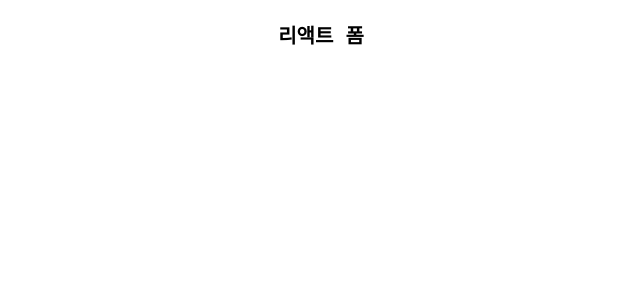
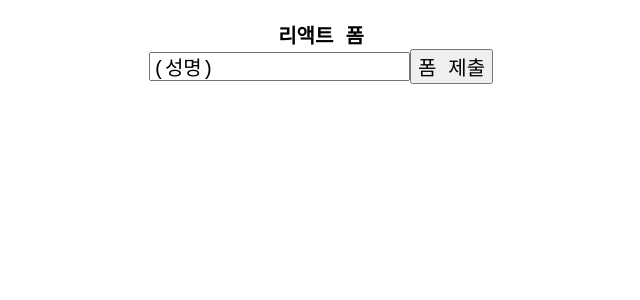
Before and after one commit to osparking/react-exercise2, a React (Vite) app: page / in a window 1280 px wide. Shown: the top 300 px of the page, without its empty margins (319-959 px from the left). Built offline with nearby package versions, Linux system fonts and the light colour scheme.

Commit message:
form with input and button

```diff
--- a/src/App.jsx
+++ b/src/App.jsx
@@ -17,6 +17,13 @@ function App() {
 
     <div>
       <h1>리액트 폼</h1>
+      <form onSubmit={handleSubmit}>
+        <input
+          type='text' name='name'
+          value={formData.name}
+          onChange={handleChange}/>
+        <button type="submit">폼 제출</button>
+      </form>
     </div>
   )
 }
```
